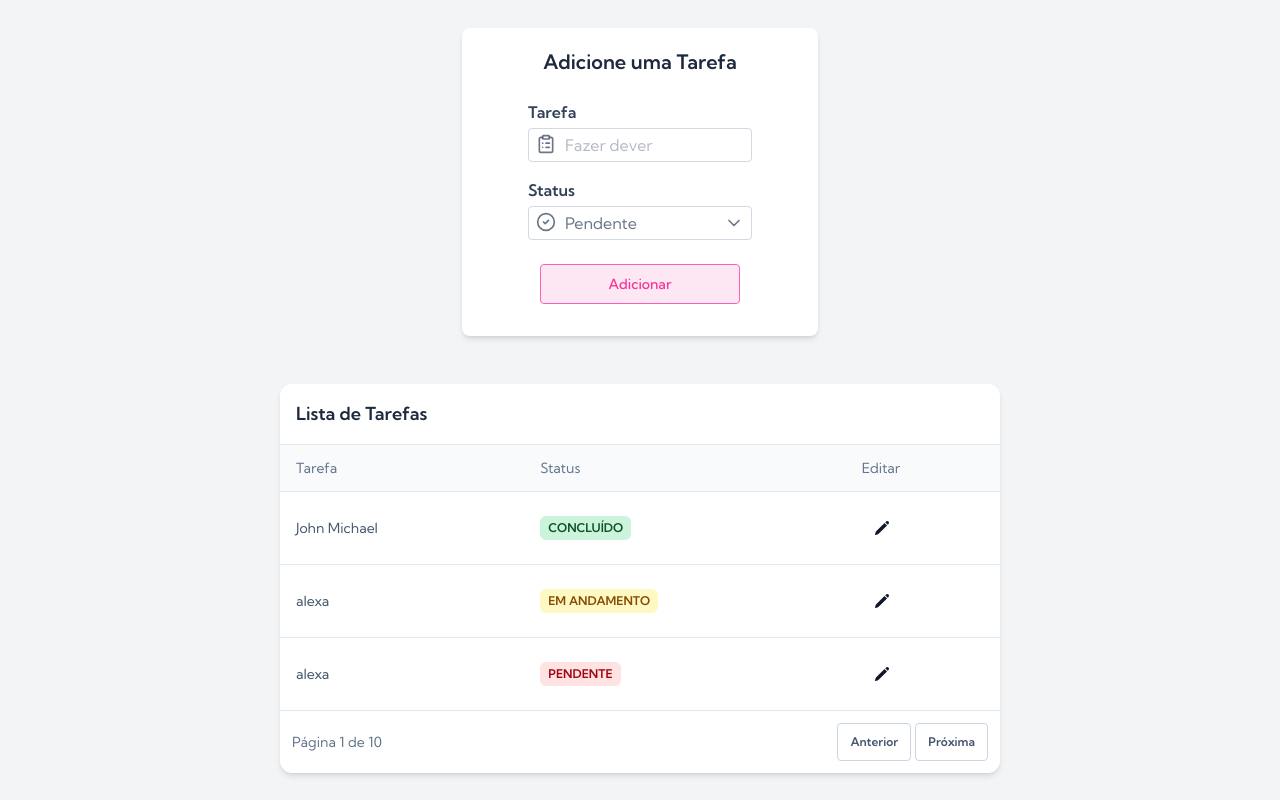
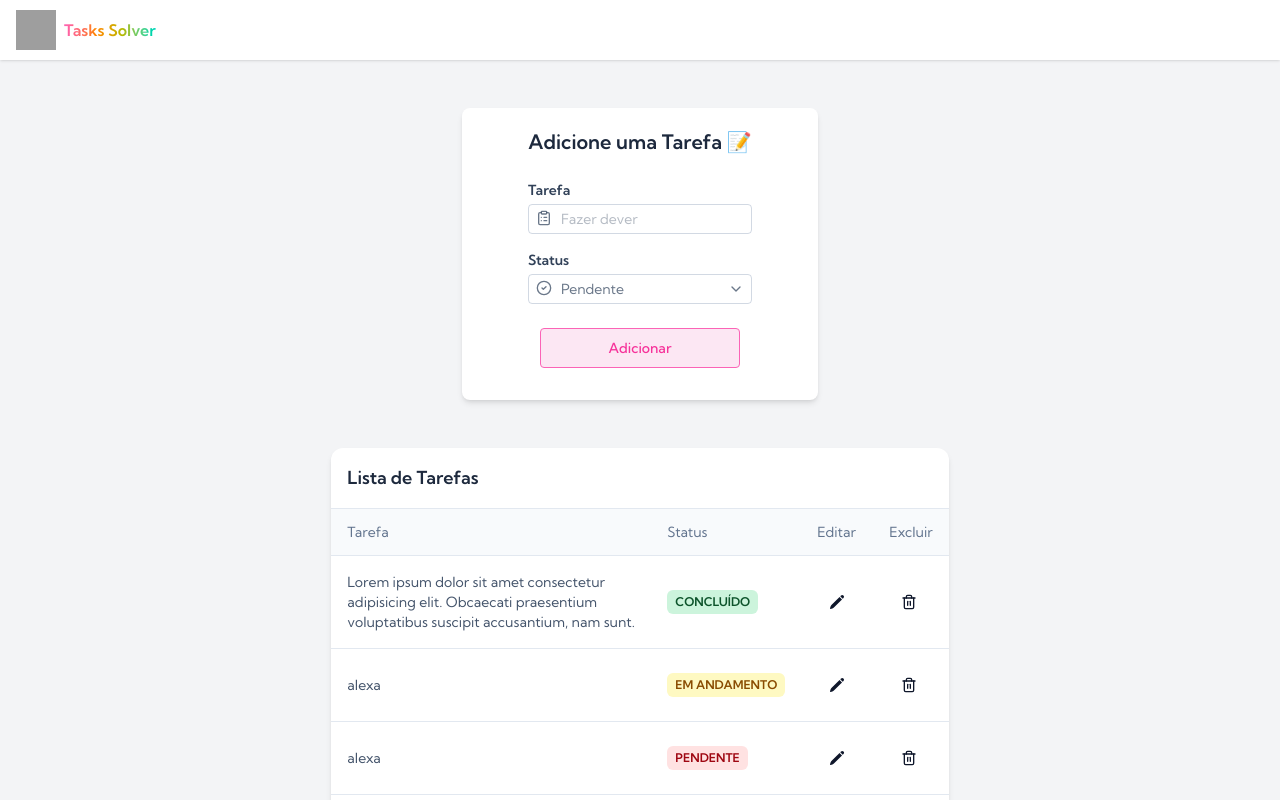
Before and after one commit to loreslei/TodoAngular, an Angular app: page / in a window 1280 px wide. Built offline with nearby package versions, Linux system fonts and the light colour scheme; grey boxes are pictures that could not be loaded.

Commit message:
improved ux

```diff
--- a/src/app/components/home/home.component.html
+++ b/src/app/components/home/home.component.html
@@ -1,4 +1,11 @@
-<main class="bg-gray-100 w-screen h-screen flex flex-col space-y-12 justify-center">
-    <app-inputs></app-inputs>
-    <app-tabela></app-tabela>
+<main>
+
+    <div class="bg-gray-100 w-screen h-screen md:overflow-x-hidden">
+        <div class="flex w-screen flex-col items-center justify-center space-y-12">
+            <app-nav-header/>
+            <app-inputs />
+            <app-tabela />
+            <p class="bg-gray-100 w-screen text-center text-slate-700 p-3 mb-8">&copy; 2025 Lorenna Aguiar Nunes. Todos os direitos reservados.</p>
+        </div>
+    </div>
 </main>
--- a/src/app/components/home/home.component.ts
+++ b/src/app/components/home/home.component.ts
@@ -1,10 +1,11 @@
 import { Component } from '@angular/core';
 import { TabelaComponent } from "../tabela/tabela.component";
 import { InputsComponent } from "../inputs/inputs.component";
+import { NavHeaderComponent } from "../nav-header/nav-header.component";
 
 @Component({
   selector: 'app-home',
-  imports: [TabelaComponent, InputsComponent],
+  imports: [TabelaComponent, InputsComponent, NavHeaderComponent],
   templateUrl: './home.component.html',
   styleUrl: './home.component.css'
 })
--- a/src/app/components/inputs/inputs.component.html
+++ b/src/app/components/inputs/inputs.component.html
@@ -1,12 +1,12 @@
 <div class="w-screen flex justify-center">
-    <div class="w-89 flex flex-col justify-center align-center bg-white shadow-md rounded-lg space-y-6 p-5 pb-8">
-        <h1 class="text-xl text-center text-slate-800 font-semibold">Adicione uma Tarefa</h1>
+    <div class="w-89 flex flex-col justify-center items-center bg-white shadow-md rounded-lg space-y-6 p-5 pb-8">
+        <h1 class="text-xl text-center text-slate-800 font-semibold">Adicione uma Tarefa 📝</h1>
         <form action="">
-            <div class="text-slate-600/80  flex flex-col justify-center align-center space-y-4">
+            <div class="text-slate-600/80 text-sm flex flex-col justify-center items-center space-y-4">
                 <div class="flex flex-col mx-auto w-56 space-y-1">
                     <label class="text-slate-700 font-semibold" for="tarefa">Tarefa</label>
                     <div class="w-full relative">
-                        <div class="absolute left-2 top-1.5 h-5 w-5">
+                        <div class="absolute left-2 top-1.5 h-4 w-4">
                             <svg xmlns="http://www.w3.org/2000/svg" viewBox="0 0 24 24" fill="none"
                                 stroke="currentColor" stroke-width="2" stroke-linecap="round" stroke-linejoin="round"
                                 class="lucide lucide-clipboard-list-icon lucide-clipboard-list">
@@ -20,7 +20,7 @@
                         </div>
 
                         <input type="text" required
-                            class="pl-9 p-1 w-full border-1 border-slate-400/40 rounded focus:outline-indigo-500 "
+                            class="pl-8 p-1 w-full border-1 border-slate-400/40 rounded focus:outline-pink-500 "
                             name="tarefa" placeholder="Fazer dever">
                     </div>
                 </div>
@@ -28,7 +28,7 @@
                 <div class="flex flex-col mx-auto w-56 space-y-1">
                     <label class="text-slate-700 font-semibold" for="status">Status</label>
                     <div class="w-full relative custom-select-wrapper">
-                        <div class="absolute left-2 top-1.5 h-5 w-5 pointer-events-none">
+                        <div class="absolute left-2 top-1.5 h-4 w-4 pointer-events-none">
                             <svg xmlns="http://www.w3.org/2000/svg" viewBox="0 0 24 24" fill="none"
                                 stroke="currentColor" stroke-width="2" stroke-linecap="round" stroke-linejoin="round"
                                 class="lucide lucide-circle-check-icon lucide-circle-check">
@@ -38,14 +38,14 @@
                         </div>
 
                         <select
-                            class="pl-9 p-1 border-1 border-slate-400/40 rounded w-full focus:outline-indigo-500 custom-select"
+                            class="pl-8 p-1 border-1 border-slate-400/40 rounded w-full focus:outline-pink-500 custom-select"
                             name="status" id="status">
                             <option value="Pendente">Pendente</option>
                             <option value="Em Andamento">Em Andamento</option>
                             <option value="Concluído">Concluído</option>
                         </select>
 
-                        <div class="absolute right-2 top-1.5 h-5 w-5 pointer-events-none custom-arrow-icon">
+                        <div class="absolute right-2 top-1.5 h-4 w-4 pointer-events-none custom-arrow-icon">
                             <svg xmlns="http://www.w3.org/2000/svg"  viewBox="0 0 24 24"
                                 fill="none" stroke="currentColor" stroke-width="2" stroke-linecap="round"
                                 stroke-linejoin="round" class="lucide lucide-chevron-down-icon lucide-chevron-down">
--- /dev/null
+++ b/src/app/components/nav-header/nav-header.component.html
@@ -0,0 +1,8 @@
+<main>
+    <div class="bg-white w-screen h-15 flex items-center shadow">
+        <div class="flex items-center ml-4  justify-center space-x-2">
+            <img class="w-10 h-10 " src="TasksSolver.ico" alt="Logo do Website">
+            <span class="font-semibold bg-linear-to-r/increasing from-pink-400 to-teal-400 bg-clip-text text-transparent">Tasks Solver</span>
+        </div>
+    </div>
+</main>
--- a/src/app/components/notfound/notfound.component.html
+++ b/src/app/components/notfound/notfound.component.html
@@ -5,7 +5,7 @@
       <div class="text-center">
         <p class="text-base font-semibold text-pink-500">404</p>
         <h1 class="mt-4 text-5xl font-semibold tracking-tight text-balance text-gray-900 sm:text-7xl">Página não Encontrada</h1>
-        <p class="mt-6 text-lg font-medium text-pretty text-gray-500 sm:text-xl/8">A página que você busca não pôde ser encontrada</p>
+        <p class="mt-6 text-lg font-medium text-pretty text-gray-500 sm:text-xl/8">A página que você busca não foi encontrada</p>
         <div class="mt-10 flex items-center justify-center gap-x-6">
           <a href="/" class="px-3.5 py-2.5 text-sm font-semibold  shadow-xs bg-pink-100 border-1 border-pink-400  text-pink-500 rounded transition duration-300 cursor-pointer hover:border-pink-500 hover:bg-pink-200">Retornar à home</a>
         </div>
--- a/src/app/components/tabela/tabela.component.html
+++ b/src/app/components/tabela/tabela.component.html
@@ -39,15 +39,28 @@
                     Editar
                     </p>
                 </th>
+
+                <th
+                    class="p-4 transition-colors border-y border-slate-200 bg-slate-50">
+                    <p
+                    class="flex items-center justify-between gap-2 text-sm  font-normal leading-none text-slate-500">
+                    Excluir
+                    </p>
+                </th>
+
+
                 </tr>
             </thead>
             <tbody>
+
+
+
                 <tr>
-                <td class="p-4 border-b border-slate-200">
+                <td class="p-4 border-b w-80 border-slate-200">
                     <div class="flex items-center gap-3">
                     <div class="flex flex-col">
                         <p class="text-sm text-slate-600">
-                        John Michael
+                        Lorem ipsum dolor sit amet consectetur adipisicing elit. Obcaecati praesentium voluptatibus suscipit accusantium, nam sunt.
                         </p>
                     </div>
                     </div>
@@ -76,10 +89,23 @@
                     </span>
                     </button>
                 </td>
+
+
+                <td class="p-4 border-b border-slate-200">
+                    <button
+                    class="relative h-10 max-h-[40px] w-10 max-w-[40px] select-none rounded-lg text-center align-middle text-xs font-medium uppercase text-slate-900 transition-all hover:bg-red-100 hover:text-red-900 active:bg-red-200 disabled:pointer-events-none disabled:opacity-50 disabled:shadow-none"
+                    type="button">
+                    <span class="absolute transform -translate-x-1/2 -translate-y-1/2 top-1/2 left-1/2">
+                        <svg xmlns="http://www.w3.org/2000/svg" viewBox="0 0 24 24" fill="none" stroke="currentColor" stroke-width="2" stroke-linecap="round" stroke-linejoin="round" class="lucide lucide-trash2-icon lucide-trash-2 w-4 h-4"><path d="M3 6h18"/><path d="M19 6v14c0 1-1 2-2 2H7c-1 0-2-1-2-2V6"/><path d="M8 6V4c0-1 1-2 2-2h4c1 0 2 1 2 2v2"/><line x1="10" x2="10" y1="11" y2="17"/><line x1="14" x2="14" y1="11" y2="17"/></svg>
+                    </span>
+                    </button>
+                </td>
+
+
                 </tr>
 
                 <tr>
-                <td class="p-4 border-b border-slate-200">
+                <td class="p-4 border-b w-80 border-slate-200">
                     <div class="flex items-center gap-3">
 
                     <div class="flex flex-col">
@@ -114,10 +140,22 @@
                     </span>
                     </button>
                 </td>
+
+                <td class="p-4 border-b border-slate-200">
+                    <button
+                    class="relative h-10 max-h-[40px] w-10 max-w-[40px] select-none rounded-lg text-center align-middle text-xs font-medium uppercase text-slate-900 transition-all hover:bg-red-100 hover:text-red-900 active:bg-red-200 disabled:pointer-events-none disabled:opacity-50 disabled:shadow-none"
+                    type="button">
+                    <span class="absolute transform -translate-x-1/2 -translate-y-1/2 top-1/2 left-1/2">
+                        <svg xmlns="http://www.w3.org/2000/svg" viewBox="0 0 24 24" fill="none" stroke="currentColor" stroke-width="2" stroke-linecap="round" stroke-linejoin="round" class="lucide lucide-trash2-icon lucide-trash-2 w-4 h-4"><path d="M3 6h18"/><path d="M19 6v14c0 1-1 2-2 2H7c-1 0-2-1-2-2V6"/><path d="M8 6V4c0-1 1-2 2-2h4c1 0 2 1 2 2v2"/><line x1="10" x2="10" y1="11" y2="17"/><line x1="14" x2="14" y1="11" y2="17"/></svg>
+                    </span>
+                    </button>
+                </td>
+
+
                 </tr>
 
                 <tr>
-                <td class="p-4 border-b border-slate-200">
+                <td class="p-4 w-80 border-b border-slate-200">
                     <div class="flex items-center gap-3">
 
                     <div class="flex flex-col">
@@ -152,6 +190,19 @@
                     </span>
                     </button>
                 </td>
+
+
+                <td class="p-4 border-b border-slate-200">
+                    <button
+                    class="relative h-10 max-h-[40px] w-10 max-w-[40px] select-none rounded-lg text-center align-middle text-xs font-medium uppercase text-slate-900 transition-all hover:bg-red-100 hover:text-red-900 active:bg-red-200 disabled:pointer-events-none disabled:opacity-50 disabled:shadow-none"
+                    type="button">
+                    <span class="absolute transform -translate-x-1/2 -translate-y-1/2 top-1/2 left-1/2">
+                        <svg xmlns="http://www.w3.org/2000/svg" viewBox="0 0 24 24" fill="none" stroke="currentColor" stroke-width="2" stroke-linecap="round" stroke-linejoin="round" class="lucide lucide-trash2-icon lucide-trash-2 w-4 h-4"><path d="M3 6h18"/><path d="M19 6v14c0 1-1 2-2 2H7c-1 0-2-1-2-2V6"/><path d="M8 6V4c0-1 1-2 2-2h4c1 0 2 1 2 2v2"/><line x1="10" x2="10" y1="11" y2="17"/><line x1="14" x2="14" y1="11" y2="17"/></svg>
+                    </span>
+                    </button>
+                </td>
+
+
                 </tr>
 
 
@@ -161,7 +212,7 @@
         </div>
         <div class="flex items-center justify-between p-3">
             <p class="block text-sm text-slate-500">
-            Página 1 de 10
+            Página <span class="font-semibold text-slate-600">1</span> de 10
             </p>
             <div class="flex gap-1">
             <button
```
Also changed, not shown: src/app/components/nav-header/nav-header.component.ts (added, +11 -0 lines), src/app/components/nav-header/nav-header.component.css (added), 1 other file (tests, documents, lock files or other folders).
